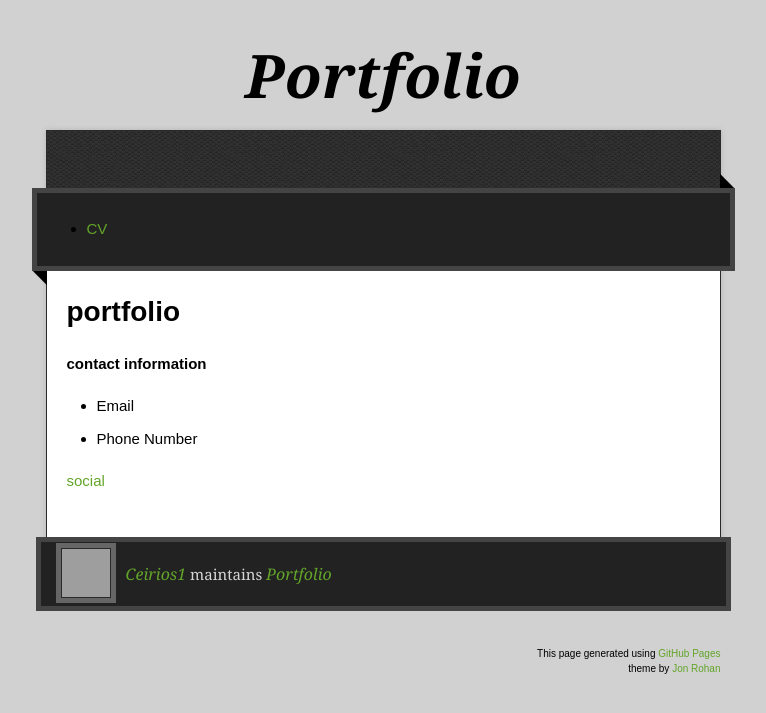
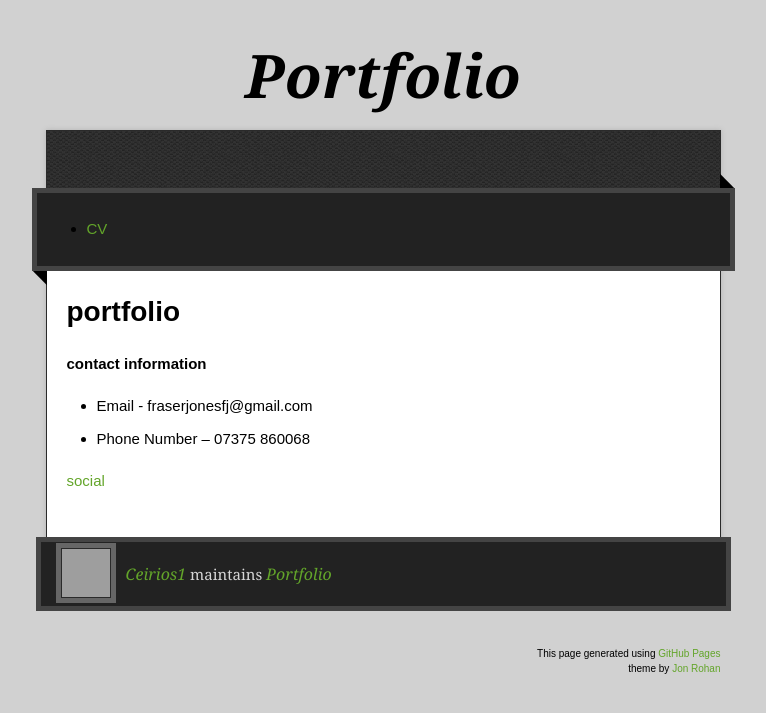
Before and after one commit to Ceirios1/Portfolio, a Jekyll site: the page built from index.md, in a window 1280 px wide. Shown: the top 713 px of the page, without its empty margins (257-1023 px from the left). Built offline with Jekyll 4.4.1, drawn with Linux system fonts in a browser that asks for light colours; our own code applies the rules of GitHub Pages for plain Markdown files; the repository's description, which GitHub fills in, is left out; grey boxes are pictures that could not be loaded.

Commit message:
Update index.md

```diff
--- a/index.md
+++ b/index.md
@@ -1,7 +1,7 @@
 # portfolio
 
 **contact information**
-- Email
-- Phone Number
+- Email - fraserjonesfj@gmail.com
+- Phone Number – 07375 860068
 
 [social](https://ceirios1.github.io/Portfolio/social.html)
```
